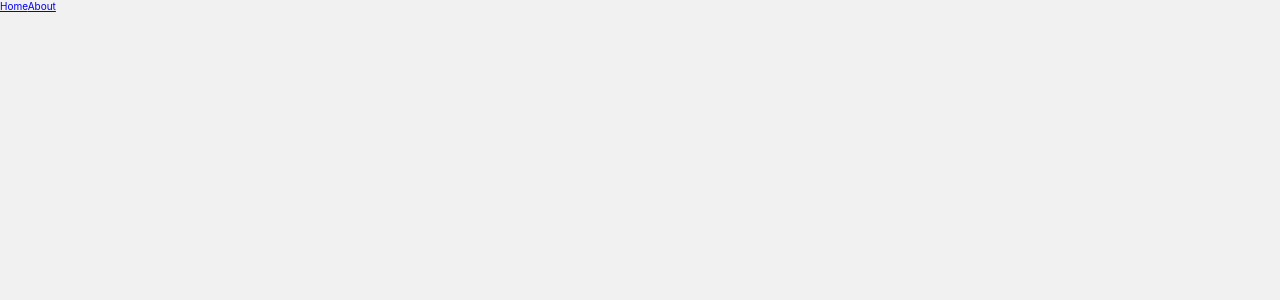
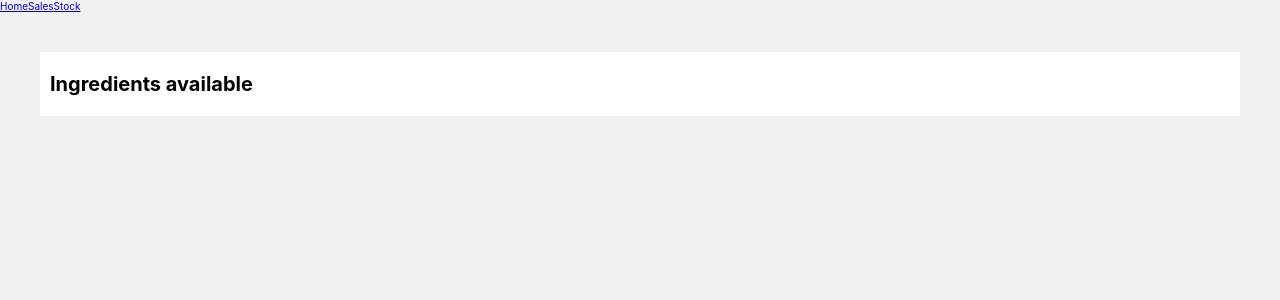
Before and after one commit to ZsofiaS/GreenFoodTruck-React, a React (Create React App) app: page /stock in a window 1280 px wide. Shown: the top 300 px of the page. Built offline with nearby package versions, Linux system fonts and the light colour scheme; no server answers.

Commit message:
Add Ingredients component to be displayed on a different page

```diff
--- a/src/App.js
+++ b/src/App.js
@@ -1,11 +1,18 @@
 import React, { useEffect } from 'react';
 import ReactDOM from 'react-dom';
 import { BrowserRouter as Router, Link, Route } from 'react-router-dom';
-import Home from './Home.js';
+import Home from './components/Home.js';
+import Ingredients from './components/Ingredients.js';
 
-const About = () => (
+const Sales = () => (
   <div>
-    <h2>About</h2>
+    <h2>Sales</h2>
+    ...
+  </div>
+);
+const Stock = () => (
+  <div>
+    <h2>Stock</h2>
     ...
   </div>
 );
@@ -15,12 +22,14 @@ const App = () => (
     <div>
       <aside>
         <Link to="/">Home</Link>
-        <Link to="/about">About</Link>
+        <Link to="/sales">Sales</Link>
+        <Link to="/stock">Stock</Link>
       </aside>
 
       <main>
         <Route exact path="/" component={Home} />
-        <Route path="/about" component={About} />
+        <Route path="/sales" component={Sales} />
+        <Route path="/stock" component={Ingredients} />
       </main>
     </div>
   </Router>
--- a/src/Home.js
+++ b/src/components/Home.js
@@ -22,11 +22,11 @@ import {
   fetchOrders,
   fetchIngredients,
   updateIngredients,
-} from './store/actions/order';
-import './App.scss';
-import Product from './components/Product';
-import Button from './components/Button';
-import OrderItem from './components/OrderItem';
+} from '../store/actions/order';
+import '../App.scss';
+import Product from './Product';
+import Button from './Button';
+import OrderItem from './OrderItem';
 
 const Home = () => {
   const availableProducts = useSelector((state) => state.order.products);
@@ -206,31 +206,6 @@ const Home = () => {
           </ComposedChart>
         </ResponsiveContainer>
       </section>
-      <section className="App-ingredients">
-        <h1 className="App-ingredients-title">Ingredients available</h1>
-        {Object.entries(ingredients).map((item) => {
-          const [name, amount] = item;
-          const isGrams = name.split('(')[1].includes('g');
-          const isRunningLow = () => {
-            if ((isGrams && amount < 100) || (!isGrams && amount < 6)) {
-              return true;
-            }
-          };
-
-          return (
-            <div className="ingredient-container">
-              <p>
-                {name}: <span className="ingredient">{amount}</span>
-                {isRunningLow() ? (
-                  <span className="low">Low in stock</span>
-                ) : (
-                  ''
-                )}
-              </p>
-            </div>
-          );
-        })}
-      </section>
     </div>
   );
 };
--- /dev/null
+++ b/src/components/Ingredients.js
@@ -0,0 +1,39 @@
+import React, { useEffect } from 'react';
+import { useSelector, useDispatch } from 'react-redux';
+import { fetchIngredients } from '../store/actions/order';
+import '../App.scss';
+
+const Ingredients = () => {
+  const ingredients = useSelector((state) => state.order.ingredients);
+  const dispatch = useDispatch();
+
+  useEffect(() => {
+    dispatch(fetchIngredients());
+  }, [dispatch]);
+
+  return (
+    <section className="App-ingredients">
+      <h1 className="App-ingredients-title">Ingredients available</h1>
+      {Object.entries(ingredients).map((item) => {
+        const [name, amount] = item;
+        const isGrams = name.split('(')[1].includes('g');
+        const isRunningLow = () => {
+          if ((isGrams && amount < 100) || (!isGrams && amount < 6)) {
+            return true;
+          }
+        };
+
+        return (
+          <div className="ingredient-container">
+            <p>
+              {name}: <span className="ingredient">{amount}</span>
+              {isRunningLow() ? <span className="low">Low in stock</span> : ''}
+            </p>
+          </div>
+        );
+      })}
+    </section>
+  );
+};
+
+export default Ingredients;
```
Also changed, not shown: 1 other file (tests, documents, lock files or other folders).
